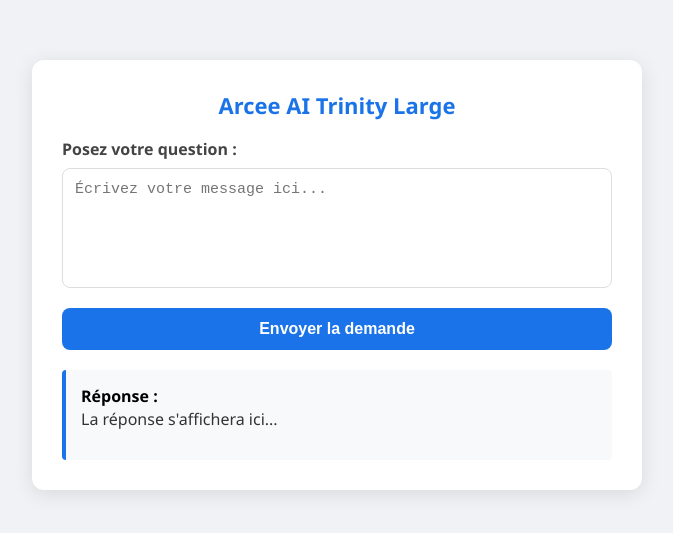
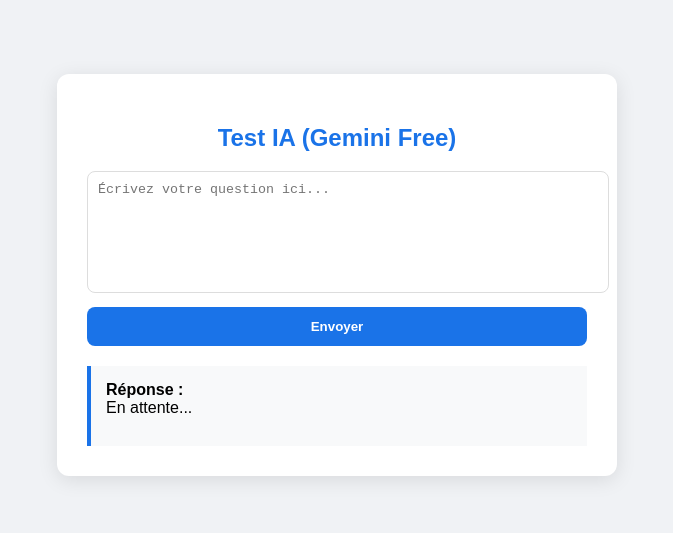
Before and after one commit to dhimnisalma539-ux/my-ai-app, a plain HTML site: page index.html in a window 1280 px wide. Shown: the part 125-658 px from the top of the page, without its empty margins (303-976 px from the left). Drawn offline with Linux system fonts and the light colour scheme.

Commit message:
Update index.html

```diff
--- a/index.html
+++ b/index.html
@@ -3,100 +3,43 @@
 <head>
     <meta charset="UTF-8">
     <meta name="viewport" content="width=device-width, initial-scale=1.0">
-    <title>Interface IA - Arcee Trinity</title>
+    <title>Interface IA - Test</title>
     <style>
-        body {
-            font-family: 'Segoe UI', Tahoma, Geneva, Verdana, sans-serif;
-            background-color: #f0f2f5;
-            display: flex;
-            justify-content: center;
-            align-items: center;
-            height: 100vh;
-            margin: 0;
-        }
-        .chat-container {
-            background: #ffffff;
-            padding: 30px;
-            border-radius: 12px;
-            box-shadow: 0 4px 20px rgba(0,0,0,0.1);
-            width: 100%;
-            max-width: 550px;
-        }
-        h2 { color: #1a73e8; margin-top: 0; font-size: 22px; text-align: center; }
-        label { display: block; margin-bottom: 8px; font-weight: bold; color: #444; }
-        textarea {
-            width: 100%;
-            height: 120px;
-            padding: 12px;
-            border: 1px solid #ddd;
-            border-radius: 8px;
-            box-sizing: border-box;
-            margin-bottom: 15px;
-            resize: none;
-            font-size: 15px;
-        }
-        button {
-            width: 100%;
-            padding: 12px;
-            background-color: #1a73e8;
-            color: white;
-            border: none;
-            border-radius: 8px;
-            cursor: pointer;
-            font-size: 16px;
-            font-weight: 600;
-        }
+        body { font-family: sans-serif; background-color: #f0f2f5; display: flex; justify-content: center; align-items: center; height: 100vh; margin: 0; }
+        .chat-container { background: #fff; padding: 30px; border-radius: 12px; box-shadow: 0 4px 20px rgba(0,0,0,0.1); width: 90%; max-width: 500px; }
+        h2 { color: #1a73e8; text-align: center; }
+        textarea { width: 100%; height: 100px; padding: 10px; border: 1px solid #ddd; border-radius: 8px; margin-bottom: 10px; resize: none; }
+        button { width: 100%; padding: 12px; background-color: #1a73e8; color: white; border: none; border-radius: 8px; cursor: pointer; font-weight: bold; }
         button:disabled { background-color: #ccc; }
-        #loader { display: none; text-align: center; margin-top: 15px; color: #666; font-style: italic; }
-        #response-container {
-            margin-top: 20px;
-            padding: 15px;
-            background: #f8f9fa;
-            border-left: 4px solid #1a73e8;
-            border-radius: 4px;
-            min-height: 60px;
-        }
-        .response-text { white-space: pre-wrap; color: #333; line-height: 1.5; }
+        #response-container { margin-top: 20px; padding: 15px; background: #f8f9fa; border-left: 4px solid #1a73e8; min-height: 50px; }
     </style>
 </head>
 <body>
 
 <div class="chat-container">
-    <h2>Arcee AI Trinity Large</h2>
-
-    <label for="userInput">Posez votre question :</label>
-    <textarea id="userInput" placeholder="Écrivez votre message ici..."></textarea>
-
-    <button id="sendBtn" onclick="sendMessage()">Envoyer la demande</button>
-
-    <div id="loader">L'IA réfléchit...</div>
-
+    <h2>Test IA (Gemini Free)</h2>
+    <textarea id="userInput" placeholder="Écrivez votre question ici..."></textarea>
+    <button id="sendBtn" onclick="sendMessage()">Envoyer</button>
     <div id="response-container">
         <strong>Réponse :</strong>
-        <div id="responseText" class="response-text">La réponse s'affichera ici...</div>
+        <div id="responseText">En attente...</div>
     </div>
 </div>
 
 <script>
-    // Configuration avec ton NOUVEAU API Key
     const API_KEY = "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";
-    const MODEL_ID = "arcee-ai/arcee-trinity-large-preview:free";
+    // جربنا موديل آخر فابور ومستقر أكثر
+    const MODEL_ID = "google/gemini-2.0-flash-lite-preview-02-05:free";
 
     async function sendMessage() {
-        const inputElement = document.getElementById('userInput');
-        const button = document.getElementById('sendBtn');
-        const loader = document.getElementById('loader');
-        const responseDisplay = document.getElementById('responseText');
+        const input = document.getElementById('userInput').value;
+        const btn = document.getElementById('sendBtn');
+        const res = document.getElementById('responseText');
 
-        const prompt = inputElement.value.trim();
-        if (!prompt) {
-            alert("Veuillez saisir un texte.");
-            return;
-        }
+        if (!input) return alert("Texte vide !");
 
-        button.disabled = true;
-        loader.style.display = "block";
-        responseDisplay.innerText = "Connexion en cours...";
+        btn.disabled = true;
+        res.innerText = "Chargement...";
 
         try {
             const response = await fetch("https://openrouter.ai/api/v1/chat/completions", {
@@ -104,33 +47,27 @@
                 headers: {
                     "Authorization": `Bearer ${API_KEY}`,
                     "Content-Type": "application/json",
-                    "HTTP-Referer": "https://localhost", // إضافة ضرورية لتجنب خطأ User not found
-                    "X-Title": "Salma App"              // إضافة ضرورية
+                    "HTTP-Referer": "http://localhost",
+                    "X-Title": "TestApp"
                 },
                 body: JSON.stringify({
                     "model": MODEL_ID,
-                    "messages": [{ "role": "user", "content": prompt }]
+                    "messages": [{ "role": "user", "content": input }]
                 })
             });
 
             const data = await response.json();
-
-            if (data.choices && data.choices.length > 0) {
-                responseDisplay.innerText = data.choices[0].message.content;
+            if (data.choices) {
+                res.innerText = data.choices[0].message.content;
             } else {
-                // إظهار الخطأ بالتفصيل باش نعرفو شنو واقع
-                console.error(data);
-                responseDisplay.innerText = "Erreur: " + (data.error?.message || "Erreur inconnue.");
+                res.innerText = "Erreur : " + JSON.stringify(data.error);
             }
-
-        } catch (error) {
-            responseDisplay.innerText = "Erreur de connexion : " + error.message;
+        } catch (e) {
+            res.innerText = "Erreur de réseau.";
         } finally {
-            button.disabled = false;
-            loader.style.display = "none";
+            btn.disabled = false;
         }
     }
 </script>
-
 </body>
 </html>
```
